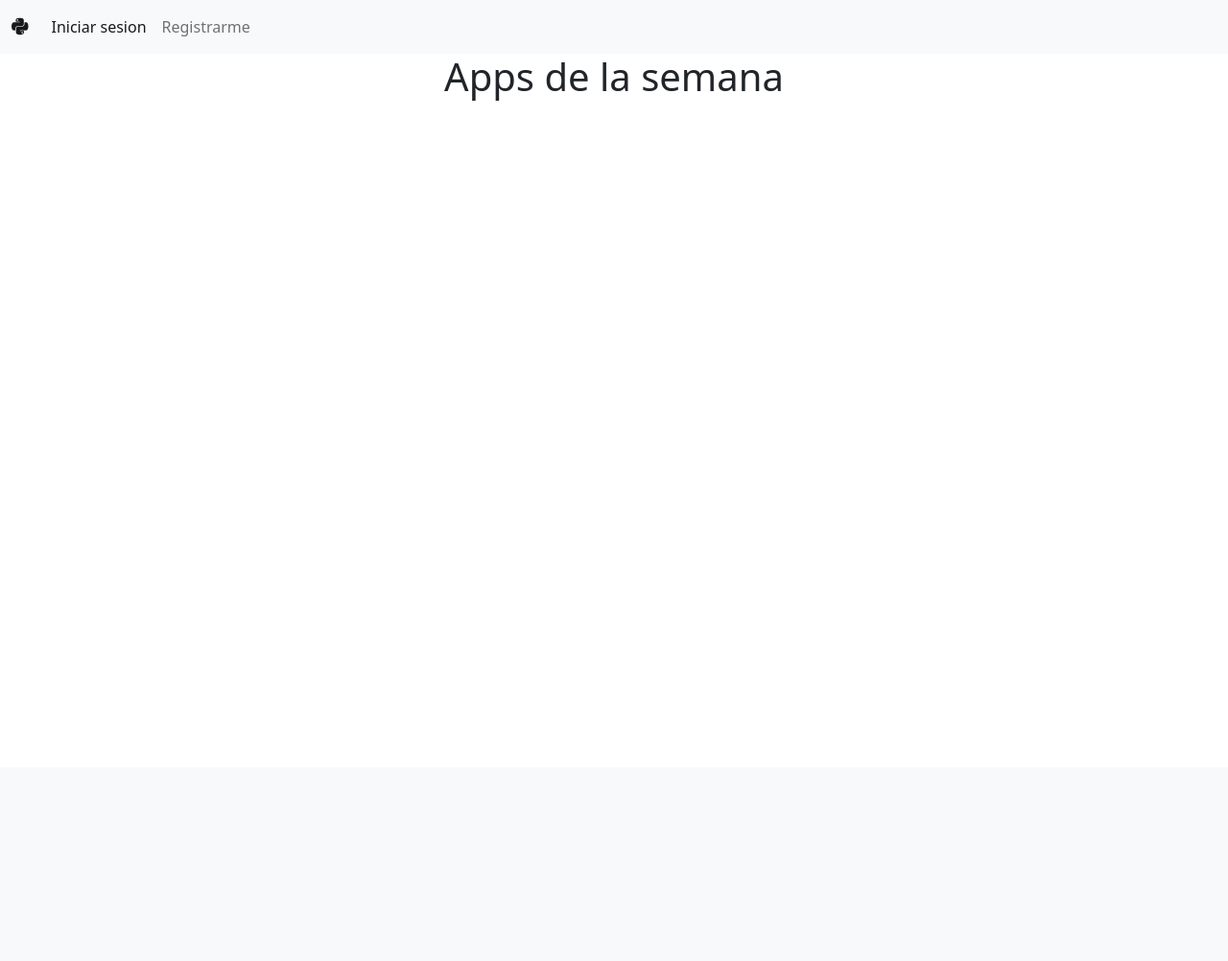
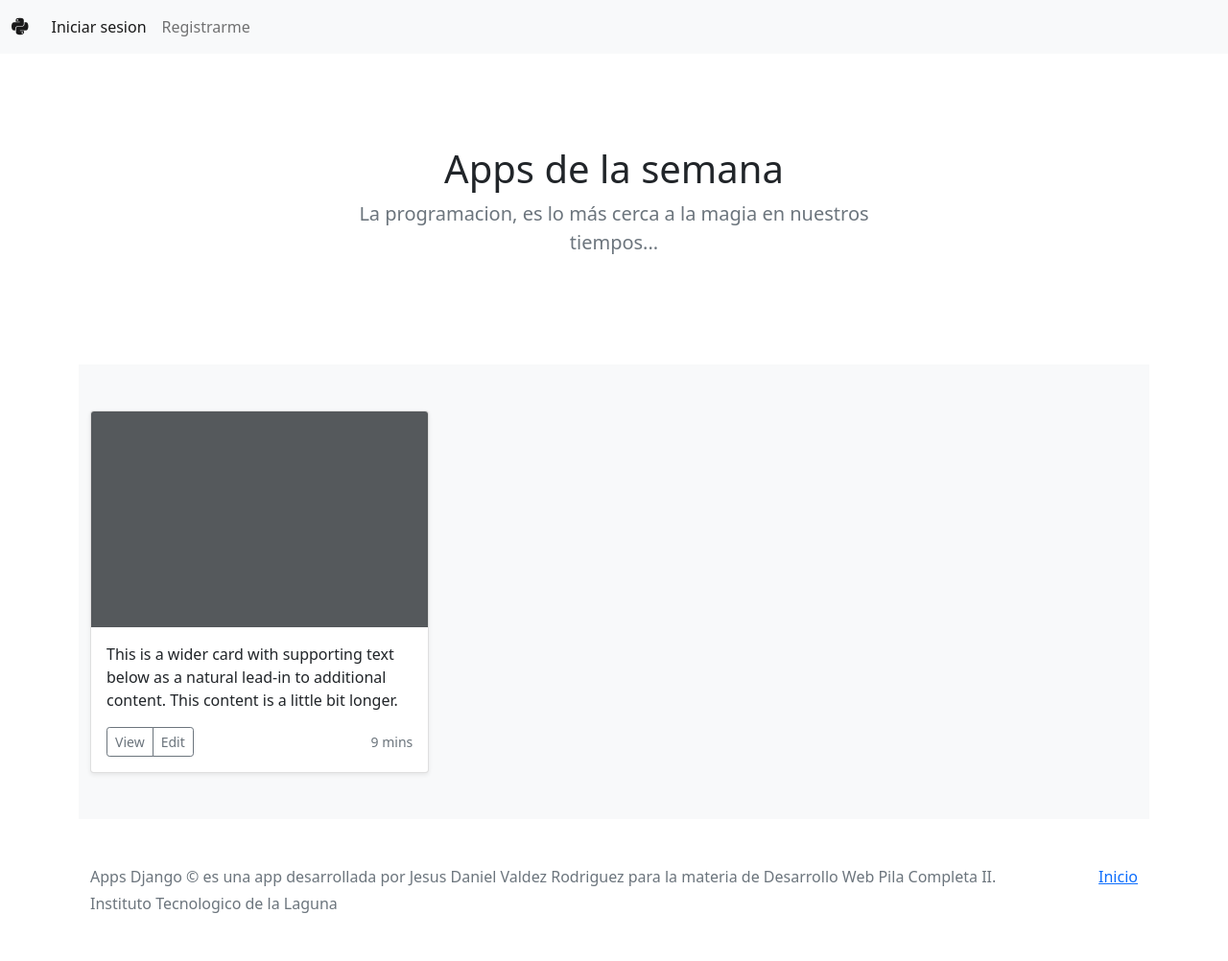
Before and after one commit to jValdezR/Proyecto_U2, a Django app: page /home/ in a window 1280 px wide. Shown: the whole page at 96% size. Before the commit the page ends 105 px from the top, so only its background shows below. Run offline with Django 3.2, Linux system fonts and the light colour scheme; some libraries are stand-ins or nearby versions.

Commit message:
footer y carga de imagenes

```diff
--- /dev/null
+++ b/templates/components/footer.html
@@ -0,0 +1,10 @@
+{% block content %} {% endblock content %}
+<footer class="text-muted py-5">
+    <div class="container">
+        <p class="float-end mb-1">
+            <a href="#">Inicio</a>
+        </p>
+        <p class="mb-1">Apps Django © es una app desarrollada por Jesus Daniel Valdez Rodriguez para la materia de Desarrollo Web Pila Completa II.</p>
+        <p class="mb-0">Instituto Tecnologico de la Laguna</p>
+    </div>
+</footer>
--- a/templates/components/navbar.html
+++ b/templates/components/navbar.html
@@ -7,7 +7,7 @@
     <meta name="viewport" content="width=device-width, initial-scale=1.0">
     <!-- CSS only -->
     <link href="https://cdn.jsdelivr.net/npm/bootstrap@5.0.0-beta3/dist/css/bootstrap.min.css" rel="stylesheet" integrity="sha384-eOJMYsd53ii+scO/bJGFsiCZc+5NDVN2yr8+0RDqr0Ql0h+rP48ckxlpbzKgwra6" crossorigin="anonymous">
-    <title>toDoList Django</title>
+    <title>Apps Django</title>
 </head>
 
 <body>
@@ -20,7 +20,7 @@
             <div class="collapse navbar-collapse" id="navbarText">
                 <ul class="navbar-nav me-auto mb-2 mb-lg-0">
                     <li class="nav-item">
-                        <a class="nav-link active" aria-current="page" href="">Apps</a>
+                        <a class="nav-link active" aria-current="page" href="{% url 'home' %}">Apps</a>
                     </li>
                     {% if user.rol == developer %}
                     <li class="nav-item">
--- a/templates/home.html
+++ b/templates/home.html
@@ -1,5 +1,41 @@
 {% extends './components/navbar.html' %} {% load static %} {% block content %}
-<div class="container">
-    <h1 class="text-center">Apps de la semana</h1>
-</div>
-{% endblock content %}
+<main>
+
+    <section class="py-5 text-center container">
+        <div class="row py-lg-5">
+            <div class="col-lg-6 col-md-8 mx-auto">
+                <h1 class="fw-light">Apps de la semana</h1>
+                <p class="lead text-muted">La programacion, es lo más cerca a la magia en nuestros tiempos...</p>
+            </div>
+        </div>
+    </section>
+
+    <div class="album py-5 bg-light">
+        <div class="container">
+
+            <div class="row row-cols-1 row-cols-sm-2 row-cols-md-3 g-3">
+                <div class="col">
+                    <div class="card shadow-sm">
+                        <svg class="bd-placeholder-img card-img-top" width="100%" height="225" xmlns="http://www.w3.org/2000/svg" role="img" aria-label="Placeholder: Thumbnail" preserveAspectRatio="xMidYMid slice" focusable="false">
+              <title>Placeholder</title>
+              <rect width="100%" height="100%" fill="#55595c"></rect>
+            </svg>
+
+                        <div class="card-body">
+                            <p class="card-text">This is a wider card with supporting text below as a natural lead-in to additional content. This content is a little bit longer.</p>
+                            <div class="d-flex justify-content-between align-items-center">
+                                <div class="btn-group">
+                                    <button type="button" class="btn btn-sm btn-outline-secondary">View</button>
+                                    <button type="button" class="btn btn-sm btn-outline-secondary">Edit</button>
+                                </div>
+                                <small class="text-muted">9 mins</small>
+                            </div>
+                        </div>
+                    </div>
+                </div>
+            </div>
+        </div>
+    </div>
+
+</main>
+{% include './components/footer.html' %} {% endblock content %}
--- a/templates/index.html
+++ b/templates/index.html
@@ -1,4 +1,4 @@
-{% extends './components/navbar.html' %} {% load static %} {% block content %}
+{% include './components/navbar.html' %} {% load static %} {% block content %}
 <center>
     <h1>Proyecto U2 full 100% real no feik</h1>
     <img src="{% static 'static/img/media/cheems.jpg' %}" alt="cheems">
@@ -7,5 +7,4 @@
     <h3> <b>Profesor:</b> Maria Coyalxauqui Salas Meraz</h3>
     <h3> <b>Fecha de entrega:</b> 20 de abril de 2021</h3>
 </center>
-
-{% endblock content %}
+{% include './components/footer.html' %} {% endblock content %}
--- a/templates/register.html
+++ b/templates/register.html
@@ -6,4 +6,5 @@
     <button class="btn btn-success" type="submit">Registrar</button>
 </form>
 
-<center><img src="{% static 'static/img/media/swole_doge.png' %}" alt="doge"></center> {% endblock content %}
+<center><img src="{% static 'static/img/media/swole_doge.png' %}" alt="doge"></center>
+{% include './components/footer.html' %} {% endblock content %}
--- a/templates/registration/login.html
+++ b/templates/registration/login.html
@@ -16,4 +16,5 @@
 
 
 
-<center><img src="{% static 'static/img/media/cheems_con_palo.jpg' %}" alt=""></center> {% endblock content %}
+<center><img src="{% static 'static/img/media/cheems_con_palo.jpg' %}" alt=""></center>
+{% include './components/footer.html' %}{% endblock content %}
--- a/users/models.py
+++ b/users/models.py
@@ -6,7 +6,7 @@ from django.db import models
 class Usuario(AbstractUser):
     edad = models.PositiveIntegerField(null=True, blank=True)
     telefono = models.CharField(default="", max_length=10)
-    imagen = models.ImageField(default="", null=True, blank=True)
+    imagen = models.ImageField(default="", null=True, blank=True, upload_to='static/img/bd/user')
     rol = models.CharField(default="default", max_length=255)
 # El modelo Developer será la tabla que almacene la informacion de las empresas o usuarios desarrolladores, la cual esta'ra ligada al usuario que la haya creado.
 class Developer(models.Model):
@@ -19,7 +19,7 @@ class App(models.Model):
   authorApp = models.ForeignKey(Developer, on_delete=models.CASCADE)
   title = models.CharField(default="", max_length=255)
   description = models.TextField(default="Sin descripcion")
-  imageApp = models.ImageField(default="", null=True, blank=True)
+  imageApp = models.ImageField(default="", null=True, blank=True, upload_to='static/img/bd/app')
   date = models.DateTimeField(auto_now_add=True)
 
 # El modelo Comment será la tabla que almacene los comentarios de los usuarios a las aplicaciones posteadas.
```
Also changed, not shown: db.sqlite3, static/img/bd/app/todoImage.jpg (added), users/migrations/0003_auto_20210419_1904.py (added).
